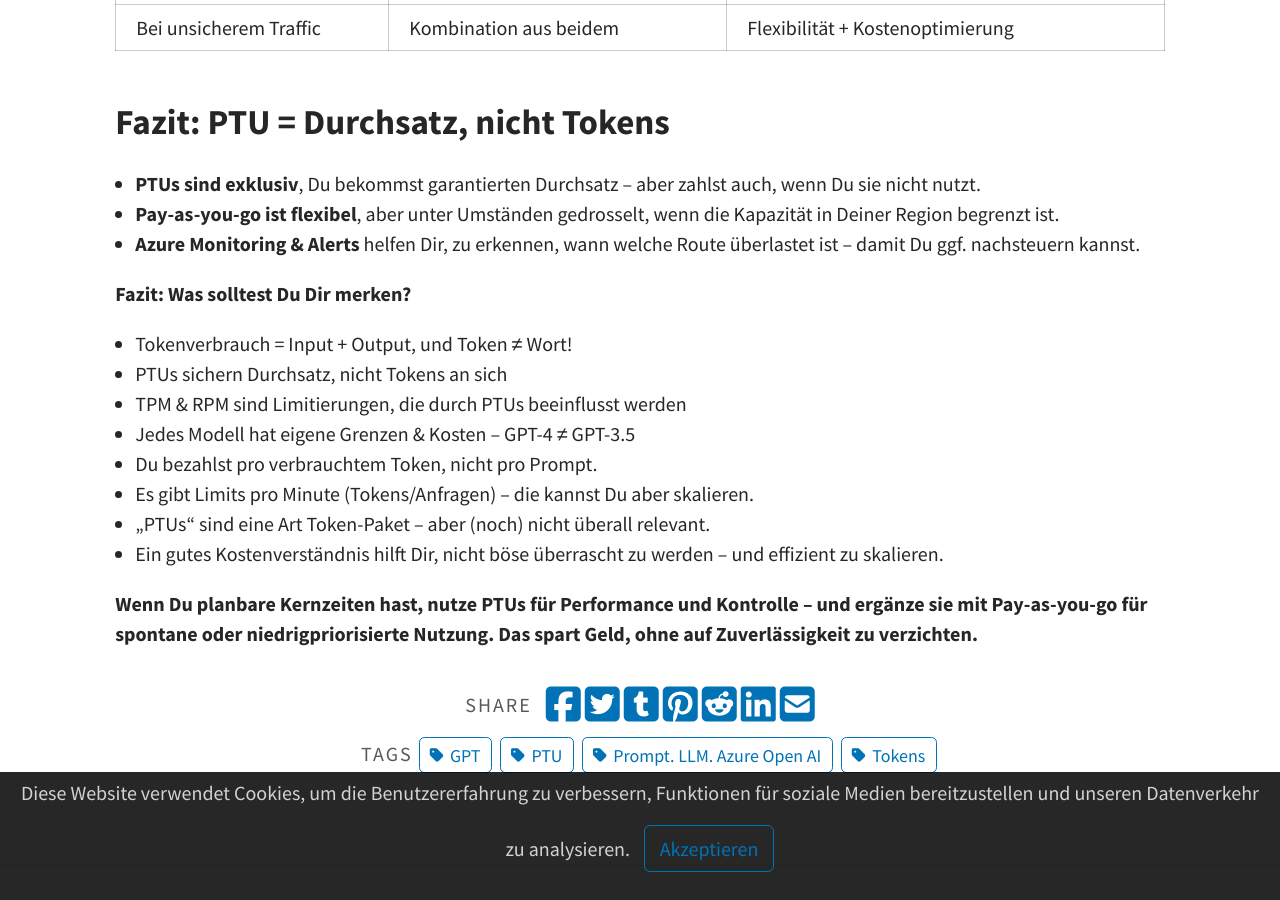
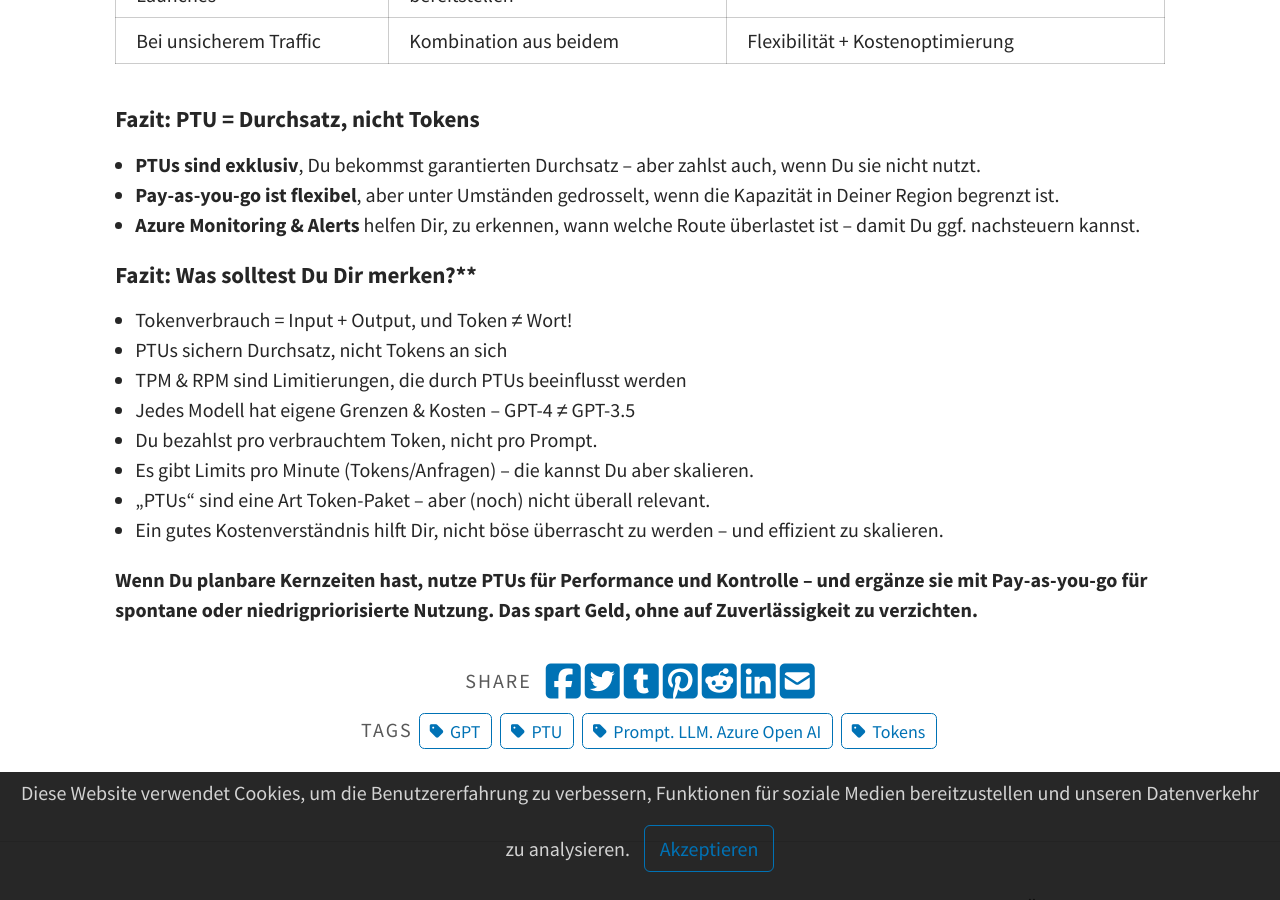
Before and after one commit to joriskahle007/joriskahle007.github.io, a Jekyll site: the page built from _posts/2025-05-05-Grundwissen.md, in a window 1280 px wide and 900 px high, scrolled down 4103 px. Built offline with Jekyll 4.4.1, drawn with Linux system fonts in a browser that asks for light colours; a script that is not in the unit is left out.

```diff
--- a/_posts/2025-05-05-Grundwissen.md
+++ b/_posts/2025-05-05-Grundwissen.md
@@ -7,6 +7,7 @@ tags: [GPT, Tokens, PTU, Prompt. LLM. Azure Open AI]
 Bevor Du Dich in Azure AI Foundry, Azure OpenAI oder generell in generative KI stürzt, ist es hilfreich, wenn Du ein paar grundlegende Begriffe verstehst. Viele davon begegnen Dir ständig – z. B. in der Kostenberechnung oder beim Umgang mit Modellen wie GPT-4.
 
 Hier kommt Dein Mini-Crashkurs.
+
 
 
 #### Was ist GPT überhaupt?
@@ -19,7 +20,8 @@ Hier kommt Dein Mini-Crashkurs.
 Modelle wie **GPT-4**, **GPT-3.5**, oder **GPT-4 Turbo** sind Varianten dieses Prinzips – jede Version ist leistungsfähiger, schneller oder günstiger.
 
 
-##### Was ist ein Prompt?
+
+#### Was ist ein Prompt?
 Ein **Prompt** ist einfach gesagt **Dein Befehl an das Modell.**
 
 Beispiele für Prompts:
@@ -28,6 +30,7 @@ Beispiele für Prompts:
 - „Welche Risiken birgt generative KI in der Medizin?“
 
 Je besser Dein Prompt, desto präziser die Antwort – das nennt man auch **Prompt Engineering.**
+
 
 
 #### Was sind Tokens und warum sind sie wichtig?
@@ -61,6 +64,7 @@ Du zahlst pro **1.000 Tokens**, abhängig vom Modell:
 Die **Preise können sich ändern**, darum lohnt sich ein Blick auf <a https://azure.microsoft.com/de-de/pricing/details/cognitive-services/openai-service/>Microsofts Preisseite für Azure OpenAI</a>.
 
 
+
 #### Was bedeutet Tokens per Minute (TPM)?
 In Azure hast Du zusätzlich **Rate Limits:**
 
@@ -76,6 +80,7 @@ Wenn Du z. B. 240.000 TPM hast, kannst Du:
 Diese Limits skalieren je nach deinem **Nutzungskontingent**, und Du kannst bei Microsoft **erhöhte Quoten beantragen**, wenn Du mehr brauchst.
 
 
+
 #### Was ist eine Provisioned Throughput Unit (PTU)?
 Eine **PTU** ist eine **Abrechnungseinheit in Azure OpenAI**, die Dir eine bestimmte Menge an Rechenkapazität für GPT-Modelle zusichert – ähnlich wie bei einer reservierten Bandbreite.
 
@@ -83,6 +88,7 @@ Eine **PTU** ist eine **Abrechnungseinheit in Azure OpenAI**, die Dir eine besti
 - Wie viele **Token pro Minute (TPM)** Du verarbeiten kannst
 - Welche **Modelle** (GPT-3.5, GPT-4, GPT-4 Turbo etc.) Du wie performant ansprechen kannst
 - Wie hoch **verfügbar** Deine Ressourcen sind
+
 
 
 #### Was bekommst Du pro PTU?
@@ -95,6 +101,7 @@ Microsoft gibt typischerweise an:
 Diese PTUs gelten **pro Region und Deployment**, also z. B. „West Europe – GPT-4 Turbo – 2 PTUs“.
 
 
+
 #### Warum gibt es PTUs überhaupt?
 Microsoft bietet mit PTUs:
 
@@ -103,9 +110,11 @@ Microsoft bietet mit PTUs:
 - **Kostenkontrolle & Reservierungen** – PTUs können im Vorfeld gebucht oder bereitgestellt werden
 
 
+
 #### Kombination von PTU & Pay-as-you-go – das Beste aus zwei Welten
 Azure OpenAI erlaubt Dir, **Provisioned Throughput (PTU)** und **Pay-as-you-go** nebeneinander zu nutzen, um Kosten und Performance dynamisch zu balancieren.
 Gerade bei Lastspitzen kann der Weg über PTU sich auszahlen.
+
 
 
 #### Wie funktioniert das?
@@ -120,6 +129,7 @@ Dabei:
 - sobald diese an ihr **Limit stoßen**, springt das **Shared Throughput Modell (pay-as-you-go)** ein – falls verfügbar und konfiguriert
 
 
+
 #### Praktischer Einsatz:
 
 | Zeitraum | Strategie | Warum? |
@@ -128,13 +138,15 @@ Dabei:
 | Bei Kampagnen oder Launches | Zusätzliche PTUs kurzfristig bereitstellen | Skalierbar und stabil |
 | Bei unsicherem Traffic | Kombination aus beidem |	Flexibilität + Kostenoptimierung |
 
-## Fazit: PTU = Durchsatz, nicht Tokens
+
+
+#### Fazit: PTU = Durchsatz, nicht Tokens
 - **PTUs sind exklusiv**, Du bekommst garantierten Durchsatz – aber zahlst auch, wenn Du sie nicht nutzt.
 - **Pay-as-you-go ist flexibel**, aber unter Umständen gedrosselt, wenn die Kapazität in Deiner Region begrenzt ist.
 - **Azure Monitoring & Alerts** helfen Dir, zu erkennen, wann welche Route überlastet ist – damit Du ggf. nachsteuern kannst.
 
 
-**Fazit: Was solltest Du Dir merken?**
+#### Fazit: Was solltest Du Dir merken?**
 - Tokenverbrauch = Input + Output, und Token ≠ Wort!
 - PTUs sichern Durchsatz, nicht Tokens an sich
 - TPM & RPM sind Limitierungen, die durch PTUs beeinflusst werden
@@ -144,5 +156,6 @@ Dabei:
 - „PTUs“ sind eine Art Token-Paket – aber (noch) nicht überall relevant.
 - Ein gutes Kostenverständnis hilft Dir, nicht böse überrascht zu werden – und effizient zu skalieren.
 
+
 **Wenn Du planbare Kernzeiten hast, nutze PTUs für Performance und Kontrolle – und ergänze sie mit Pay-as-you-go für spontane oder niedrigpriorisierte Nutzung.
 Das spart Geld, ohne auf Zuverlässigkeit zu verzichten.**
```
